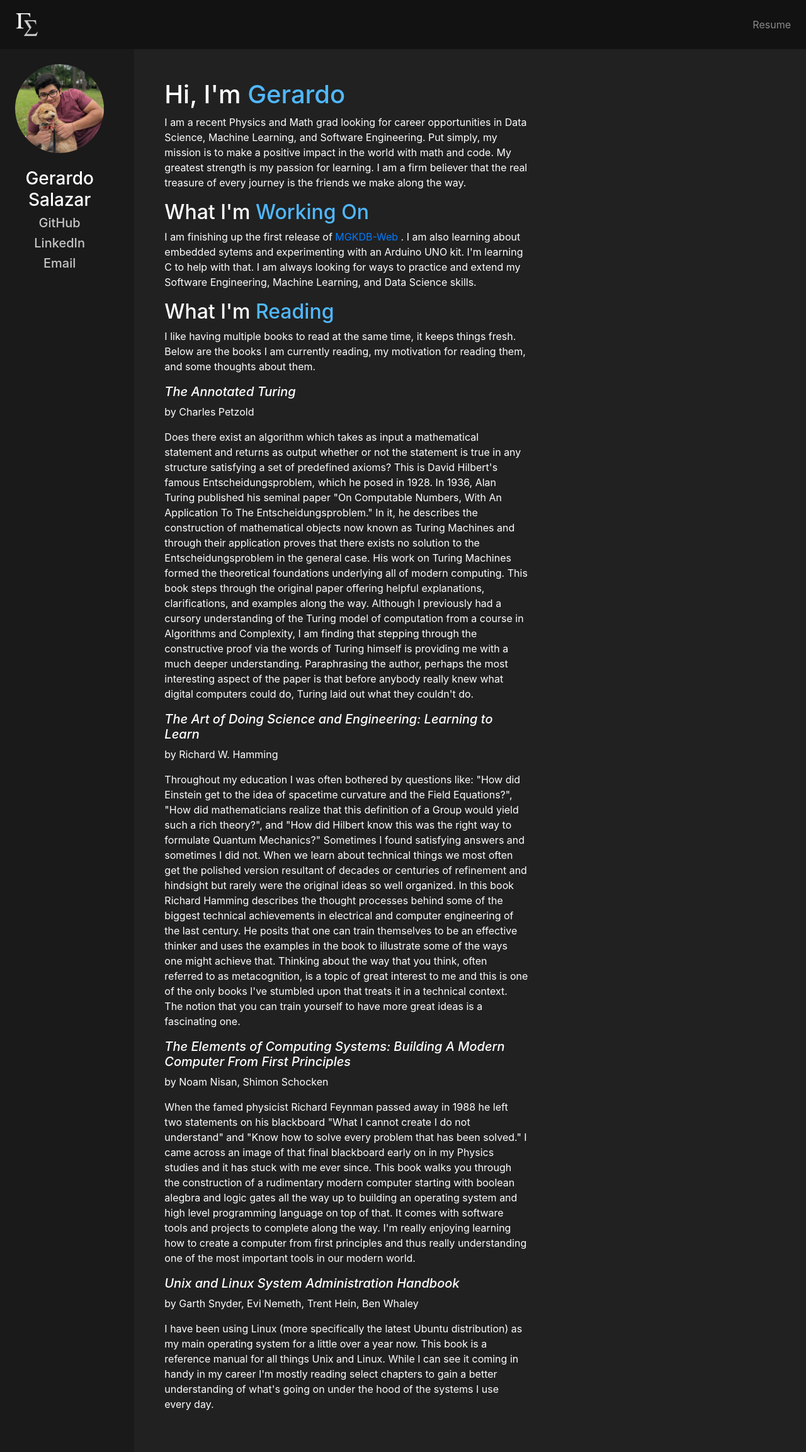
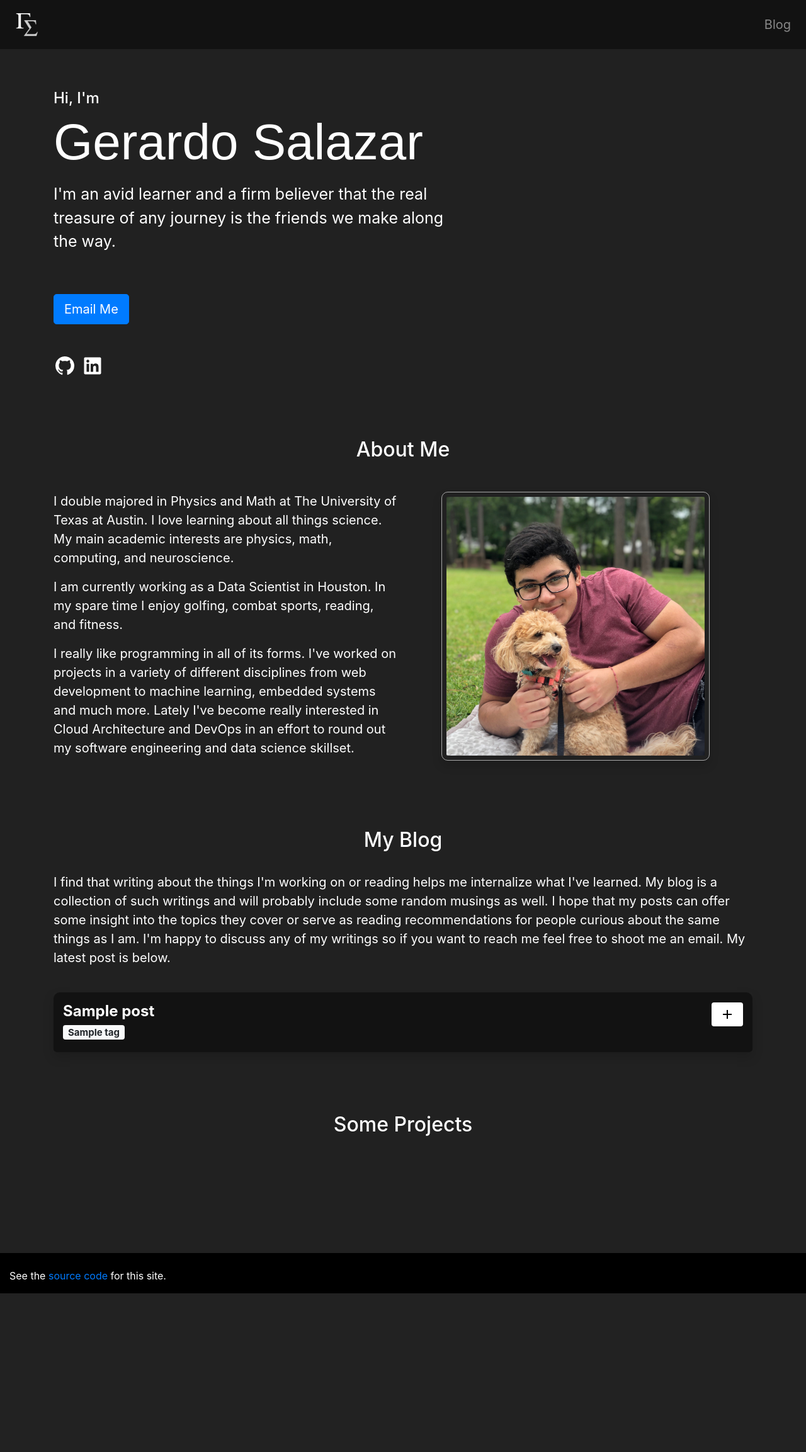
Before and after one commit to Salazar-99/Personal-Website, a Flask app: page / in a window 1280 px wide. Shown: the whole page at 63% size. After the commit the page ends 2054 px from the top, so only its background shows below. Run offline with Flask 2, Linux system fonts and the light colour scheme; a database or web service that is not in the repository returns one stand-in record (Sample ...); some libraries are stand-ins or nearby versions.

Commit message:
Adding blog, redesigning home page

```diff
--- a/app/__init__.py
+++ b/app/__init__.py
@@ -1,10 +1,11 @@
 from flask import Flask, render_template
 from flask_bootstrap import Bootstrap
 from .config import config
-from flask_pymongo import PyMongo
+from dotenv import load_dotenv
+
+load_dotenv()
 
 bootstrap = Bootstrap()
-mongo = PyMongo()
 
 def create_app(config_name):
     app = Flask(__name__)
@@ -12,7 +13,6 @@ def create_app(config_name):
     config[config_name].init_app(app)
 
     bootstrap.init_app(app)
-    mongo.init_app(app)
 
     from .main import main as main_blueprint
     app.register_blueprint(main_blueprint)
--- a/app/config.py
+++ b/app/config.py
@@ -1,7 +1,4 @@
 import os
-from dotenv import load_dotenv
-
-load_dotenv()
 
 class Config:
     SECRET_KEY = os.getenv('SECRET_KEY')
@@ -13,15 +10,12 @@ class Config:
 
 class DevelopmentConfig(Config):
     DEBUG = True
-    MONGO_URI = os.environ.get('DEV_MONGO_URI')
 
 class TestingConfig(Config):
     TESTING = True
-    MONGO_URI = os.environ.get('TEST_MONGO_URI')
 
 class ProductionConfig(Config):
     DEBUG = False
-    MONGO_URI = os.environ.get('PROD_MONGO_URI')
 
 config = {
     'development': DevelopmentConfig,
--- a/app/main/views.py
+++ b/app/main/views.py
@@ -1,12 +1,21 @@
 from flask import render_template
 from . import main
+import pymongo as pm
+import os
 
-#Routes
+client = pm.MongoClient(os.environ.get('MONGO_URI'))
+db = client[os.environ.get('ENVIRONMENT')]['post']
+
+#Home page
 @main.route('/')
 def index():
-    return render_template('main/index.html')
+    #Get latest post
+    post = db.find_one()
+    return render_template('main/index.html', post=post)
 
+#Book blog
 @main.route('/blog')
 def blog():
-    #Fetch posts then pass them to render_template
-    return render_template('blog.html')
+    #Get all posts
+    posts = db.find()
+    return render_template('main/blog.html', posts=posts)
--- a/app/static/styles.css
+++ b/app/static/styles.css
@@ -1,3 +1,92 @@
 html {
     font-family: 'Roboto', sans-serif;
+    color: #FFFFFF;
 }
+
+.me {
+    max-width: 80%;
+    height: auto;
+    border-radius: 10px;
+    border: 1px solid rgb(168, 168, 168);
+    padding: 7px;
+}
+
+.jumbotron {
+    background-color: transparent !important;
+}
+
+.mt-0 {
+    color: #ffffff;
+}
+
+h1.mt-1 {
+    color: #ffffff;
+    font-family: 'Montserrat', sans-serif;
+    font-weight: 500;
+    font-size: 80px;
+}
+
+.mt-2 {
+    color: #ffffff;
+    font-size: 25px;
+}
+
+.about {
+    color: #ffffff;
+    font-size: 20px;
+}
+
+.github {
+    filter: invert(100%);
+    width: 36px;
+    height: auto;
+}
+
+.linkedin {
+    filter: invert(100%);
+    width: 36px;
+    height: auto;
+}
+
+.post {
+    box-shadow: 100px white;
+}
+
+.post-card {
+    border-radius: 5px;
+}
+.post-title-block {
+    background-color: #121212;
+    border-radius: 10px 10px 5px 5px;
+    padding-bottom: 20px;
+}
+.post-title {
+    color: #ffffff;
+    font-weight: bold;
+}
+
+.post-tags {
+    color: #ffffff;
+    padding: 0px;
+}
+
+.post-content-block {
+    border-radius: 0px 0px 5px 5px;
+    border-left:solid black 1px;
+    border-right:solid black 1px;
+    border-bottom:solid black 1px;
+    background-color: #2b2b2b;
+}
+
+.post-content {
+    color: #ffffff;
+    padding-top: 20px;
+}
+
+.expand-button {
+    background-color: #ffffff;
+}
+
+.tag {
+    font-size: 15px;
+}
--- /dev/null
+++ b/app/templates/_macros.html
@@ -0,0 +1,36 @@
+<!--Macros for use in templates-->
+{% macro render_blog_post(post) %}
+    <div class="container shadow post" style="padding: 0px;">
+        <div class="container post-title-block pt-3">
+            <div class="row">
+                <div class="col">
+                    <h4 class="post-title ml-auto">{{ post['title'] }}</h4>
+                        <div class="col post-tags">
+                            {% for tag in post['tags'] %}
+                                <span class="badge tag badge-light pr-2 pl-2 pt-1 pb-1">{{ tag }}</span>
+                            {% endfor %}
+                        </div>
+                </div>
+                <div class="col">
+                    <a class="btn expand-button float-right" data-toggle="collapse" href="#post-id" role="button">
+                        <img src="{{ url_for('static', filename='icons/plus.png', _external=True) }}">
+                    </a>
+                </div>
+            </div>
+        </div>
+        <div class="container collapse post-content-block" id="post-id">
+            <p class="post-content">{{ post['content'] }}</p>
+        </div>
+    </div>
+{% endmacro %}
+
+{% macro render_project(title, description, tags) %}
+    <div class="card-project">
+        <div class="card-body">
+
+        </div>
+        <div class="card-footer">
+
+        </div>
+    </div>
+{% endmacro %}
--- a/app/templates/main/_macros.html
+++ /dev/null
@@ -1 +0,0 @@
-<!--Macros for use in templates-->
--- a/app/templates/main/base.html
+++ b/app/templates/main/base.html
@@ -9,7 +9,7 @@
     <link rel="stylesheet" href="static/styles.css">
     <link rel="icon" type="image/png" href="static/images/logo.png">
     {% block head %}
-    <title>{% block title %}{% endblock %}Gerardo Salazar</title>
+    <title>Gerardo Salazar{% block title %}{% endblock %}</title>
     {% endblock %}
 </head>
 
@@ -28,8 +28,14 @@
                 <!--Navbar items-->
                 <ul class="navbar-nav ml-auto">
                     <li class="nav-item">
+                        <a class="nav-link" style="font-size: 20px;" href="{{ url_for('main.blog', _external=True) }}">Blog</a>
+                    </li>
+                    <!--Restore if job searching-->
+                    <!--
+                    <li class="nav-item">
                         <a class="nav-link" target="_blank" href="{{ url_for('static', filename="resume.pdf", _external=True) }}">Resume</a>
                     </li>
+                    -->
                 </ul>
             </div>
         </nav>
--- a/app/templates/main/index.html
+++ b/app/templates/main/index.html
@@ -1,78 +1,116 @@
-{% extends "main/base.html" %} {% block content %} {% block page_content %}
-<!--TODO: Write CSS rule for white text to reduce redundancy-->
-<!--Page structure-->
-<div class="container-fluid">
-  <div class="row h-100 justify-content-start">
-    <!--Column for sidebar-->
-    <div class="col-2 pt-4 pl-4 pr-5" align="center" id="sidebar" style="background-color: #1A1A1A;">
-      <!--Image-->
-      <img src="static/images/me.jpg" class="rounded-circle" style="max-width: 100%; height: auto; filter: brightness(90%);">
-      <!--Links-->
-      <br><br>
-      <h3 style="color: white;">Gerardo Salazar</h3>
-      <h5><a href="https://github.com/Salazar-99" target="_blank" style="color: rgb(197, 197, 197);">GitHub</a></h5>
-      <h5><a href="https://www.linkedin.com/in/gerardo-salazar-62196a148/" target="_blank" style="color: rgb(197, 197, 197);"">LinkedIn</a></h5>
-      <h5><a href="mailto:gerardo.salazar@utexas.edu" target="_blank" style="color: rgb(197, 197, 197);"">Email</a></h5>
+{% extends "main/base.html" %}
+{% import "_macros.html" as macros %}
+{% block content %}
+{% block page_content %}
+<!--Title Block-->
+<div class="jumbotron">
+  <div class="container">
+    <div class="row">
+      <div class="col-flex sol-sm-auto col-md-auto col-lg-auto">
+        <h4 class="mt-0">Hi, I'm</h4>
+        <h1 class="mt-1">Gerardo Salazar</h1>
+      </div>
+      <div class="col col-sm-auto col-lg-7">
+        <p class="mt-2">I'm an avid learner and a firm believer that the real treasure of any journey is the friends we make along the way.</p>
+      </div>
     </div>
-    <!--Column for content-->
-    <div class="col-6 pt-5 pl-5 pb-5" id="content-block">
-      <!--Header-->
-      <h1 class="text" style="color: white;">Hi, I'm <span style="color: 50B8FF">Gerardo</span></h1>
-      <!--About Me-->
-      <p style="color: white">I am a recent Physics and Math grad looking for career opportunities in Data Science, Machine
-        Learning, and Software Engineering. Put simply, my mission is to make a positive impact in the world with math and
-        code. My greatest strength is my passion for learning. I am a firm believer that the real treasure of every journey
-        is the friends we make along the way.</p>
-      <!--Working On-->
-      <h2 class="text" style="color: white;">What I'm <span style="color: 50B8FF">Working On</span></h2>
-      <p style="color: white;">I am finishing up the first release of <a href="https://github.com/Salazar-99/MGKDB-Web"> MGKDB-Web </a>. I am also learning about embedded sytems and experimenting with an Arduino UNO kit.
-      I'm learning C to help with that. I am always looking for ways to practice and extend my Software Engineering, Machine Learning, and Data Science skills.</p>
-      <!--Reading-->
-      <h2 class="text" style="color: white;"> What I'm <span style="color: 50B8FF">Reading</span></h2>
-      <p style="color: white"> I like having multiple books to read at the same time, it keeps things fresh. Below are the books I am currently reading, my motivation for reading them, and some thoughts about them.
-      </p>
-      <h5 class="text" style="color: white;"> <i>The Annotated Turing</i></h5>
-      <p style="color: white">by Charles Petzold</p>
-      <p style="color: white">Does there exist an algorithm which takes as input a mathematical statement and returns as output whether or not
-        the statement is true in any structure satisfying a set of predefined axioms? This is David Hilbert's famous
-        Entscheidungsproblem, which he posed in 1928. In 1936, Alan Turing published his seminal paper
-        "On Computable Numbers, With An Application To The Entscheidungsproblem." In it, he describes the construction
-        of mathematical objects now known as Turing Machines and through their application proves that there exists no
-        solution to the Entscheidungsproblem in the general case. His work on Turing Machines formed the theoretical
-        foundations underlying all of modern computing. This book steps through the original paper offering helpful
-        explanations, clarifications, and examples along the way. Although I previously had a cursory understanding of
-        the Turing model of computation from a course in Algorithms and Complexity, I am finding that stepping through
-        the constructive proof via the words of Turing himself is providing me with a much deeper understanding.
-        Paraphrasing the author, perhaps the most interesting aspect of the paper is that before anybody really knew
-        what digital computers could do, Turing laid out what they couldn't do. </p>
-        <h5 class="text" style="color: white;"> <i>The Art of Doing Science and Engineering: Learning to Learn</i> </h5>
-        <p style="color: white">by Richard W. Hamming</p>
-        <p style="color: white">Throughout my education I was often bothered by questions like: "How did Einstein get to the idea of spacetime
-          curvature and the Field Equations?", "How did mathematicians realize that this definition of a Group would yield
-          such a rich theory?", and "How did Hilbert know this was the right way to formulate Quantum Mechanics?" Sometimes
-          I found satisfying answers and sometimes I did not. When we learn about technical things we most often get the
-          polished version resultant of decades or centuries of refinement and hindsight but rarely were the original ideas
-          so well organized. In this book Richard Hamming describes the thought processes behind some of the biggest technical
-          achievements in electrical and computer engineering of the last century. He posits that one can train themselves to
-          be an effective thinker and uses the examples in the book to illustrate some of the ways one might achieve that.
-          Thinking about the way that you think, often referred to as metacognition, is a topic of great interest to me and
-          this is one of the only books I've stumbled upon that treats it in a technical context. The notion that you can
-          train yourself to have more great ideas is a fascinating one. </p>
-        <h5 style="color: white"><i>The Elements of Computing Systems: Building A Modern Computer From First Principles</i> </h5>
-        <p style="color: white">by Noam Nisan, Shimon Schocken</p>
-        <p style="color: white">When the famed physicist Richard Feynman passed away in 1988 he left two statements on his blackboard
-          "What I cannot create I do not understand" and "Know how to solve every problem that has been solved."
-          I came across an image of that final blackboard early on in my Physics studies and it has stuck with me ever since.
-          This book walks you through the construction of a rudimentary modern computer starting with boolean alegbra and logic gates
-          all the way up to building an operating system and high level programming language on top of that. It comes with software tools
-          and projects to complete along the way. I'm really enjoying learning how to create a computer from first principles and thus
-          really understanding one of the most important tools in our modern world.  </p>
-        <h5 style="color: white"><i>Unix and Linux System Administration Handbook</i></h5>
-        <p style="color: white"> by Garth Snyder, Evi Nemeth, Trent Hein, Ben Whaley</p>
-        <p style="color: white">I have been using Linux (more specifically the latest Ubuntu distribution) as my main operating system for a little over a year now.
-          This book is a reference manual for all things Unix and Linux. While I can see it coming in handy in my career I'm mostly reading select chapters
-          to gain a better understanding of what's going on under the hood of the systems I use every day. </p>
+    <div>
+      <div class="container-fluid d-flex justify-content-lg-start
+      justify-content-md-start justify-content-sm-center mt-5 justify-content-xs-center flex-wrap" style="padding: 0px;">
+        <a class="btn btn-primary btn-lg mr-5" id="email-button" href="mailto:gerardosalazar@utexas.edu" target="_blank" type="button">
+          Email Me
+        </a>
+      </div>
+      <div class="container-fluid d-flex justify-content-lg-start
+      justify-content-sm-center justify-content-md-start justify-content-xs-center mt-5" style="padding: 0px;">
+        <a href="https://github.com/Salazar-99" target="_blank" class="pr-2">
+          <img class="github" src="{{ url_for('static', filename='icons/github-fill.png', _external=True) }}">
+        </a>
+        <a href="https://www.linkedin.com/in/gerardo-salazar-62196a148/" target="_blank">
+          <img class="linkedin" src="{{ url_for('static', filename='icons/linkedin-box-fill.png', _external=True) }}">
+        </a>
+      </div>
     </div>
   </div>
 </div>
-{% endblock %} {% endblock %}
+<!--About Me-->
+<div class="jumbotron" style="padding-top: 0px;">
+  <div class="container">
+    <div class="row justify-content-center pb-4">
+      <h2 class="mt-0">About Me</h2>
+    </div>
+    <div class="container d-flex flex-column flex-lg-row align-items-start" style="padding: 0px;">
+      <div class="container pt-3" style="padding: 0px;">
+        <p class="about">
+          I double majored in Physics and Math at The University of Texas at Austin.
+          I love learning about all things science. My main academic interests are
+          physics, math, computing, and neuroscience.
+        </p>
+        <p class="about">
+          I am currently working as a Data Scientist in Houston.
+          In my spare time I enjoy golfing, combat sports, reading, and fitness.
+        </p>
+        <p class="about">
+          I really like programming in all of its forms. I've worked on projects in a variety of different
+          disciplines from web development to machine learning, embedded systems and much more. Lately I've become
+          really interested in Cloud Architecture and DevOps in an effort to round out my software engineering and data science skillset.
+        </p>
+      </div>
+      <div class="container d-flex justify-content-center pt-3">
+        <img class="me shadow" src="{{ url_for('static', filename='images/me.jpg', _external=True) }}">
+      </div>
+    </div>
+  </div>
+</div>
+<!--Last Blog Post-->
+<div class="jumbotron" style="padding-top: 0px;">
+  <div class="container">
+    <div class="row justify-content-center pb-4">
+      <h2 class="mt-0">My Blog</h2>
+    </div>
+    <div class="container d-flex flex-column flex-lg-row align-items-start pb-4" style="padding: 0px;">
+      <div class="container" style="padding: 0px;">
+        <p class="about">
+          I find that writing about the things I'm working on or reading helps me internalize what I've learned.
+          My blog is a collection of such writings and will probably include some random musings as well.
+          I hope that my posts can offer some insight into the topics they cover or serve as reading recommendations for people curious about the same things as I am.
+          I'm happy to discuss any of my writings so if you want to reach me feel free to shoot me an email. My latest post is below.
+        </p>
+      </div>
+    </div>
+    <div class="container" style="padding: 0px;">
+      {{ macros.render_blog_post(post) }}
+    </div>
+  </div>
+</div>
+<!--Projects-->
+<div class="jumbotron" style="padding-top: 0px;">
+  <div class="container">
+    <div class="row justify-content-center pb-5">
+      <h2 class="mt-0">Some Projects</h2>
+    </div>
+    <div class="container d-flex flex-column flex-lg-row align-items-start" style="padding: 0px;">
+      <div class="container pt-3" style="padding: 0px;">
+        <div class="card-deck">
+
+        </div>
+        <div class="card-deck mt-3">
+
+        </div>
+      </div>
+    </div>
+  </div>
+</div>
+<!--Footer-->
+<footer class="page-footer font-small pt-4" style="background-color: black;">
+  <!-- Footer Links -->
+  <div class="container-fluid text-center text-md-left">
+      <div class="row">
+          <div class="col-md-6 mt-md-0 mt-3">
+              <p><font color="white">See the <a href="https://github.com/Salazar-99/Personal-Website" target="_blank">source code</a> for this site.</font>
+          </div>
+      </div>
+  </div>
+</footer>
+{% endblock %}
+{% endblock %}
--- a/docker-compose.dev.yml
+++ b/docker-compose.dev.yml
@@ -4,10 +4,8 @@ services:
   app:
     container_name: app
     image: personal-site-dev:latest
-    command: gunicorn --bind 0.0.0.0:5000 --access-logfile - --error-logfile - "app:create_app('development')"
+    command: gunicorn --bind 0.0.0.0:5000 --access-logfile - --error-logfile - --reload "app:create_app('development')"
     env_file: .env
-    environment:
-      - CONFIG=development
     volumes:
       - "./app:/app"
     ports:
--- a/docker-compose.production.yml
+++ b/docker-compose.production.yml
@@ -6,7 +6,7 @@ services:
     build:
       context: .
       dockerfile: Dockerfile
-    command: gunicorn --bind 0.0.0.0:5000 --access-logfile - --error-logfile app:app
+    command: gunicorn --bind 0.0.0.0:5000 --access-logfile - --error-logfile - "app:create_app('production')"
     env_file: .env
     environment:
       - CONFIG=production
```
Also changed, not shown: app/templates/main/blog.html (+12 -3 lines), app/models.py (deleted), app/static/icons/github-fill.png (added), app/static/icons/linkedin-box-fill.png (added), app/static/icons/plus.png (added), logo.svg (added).
